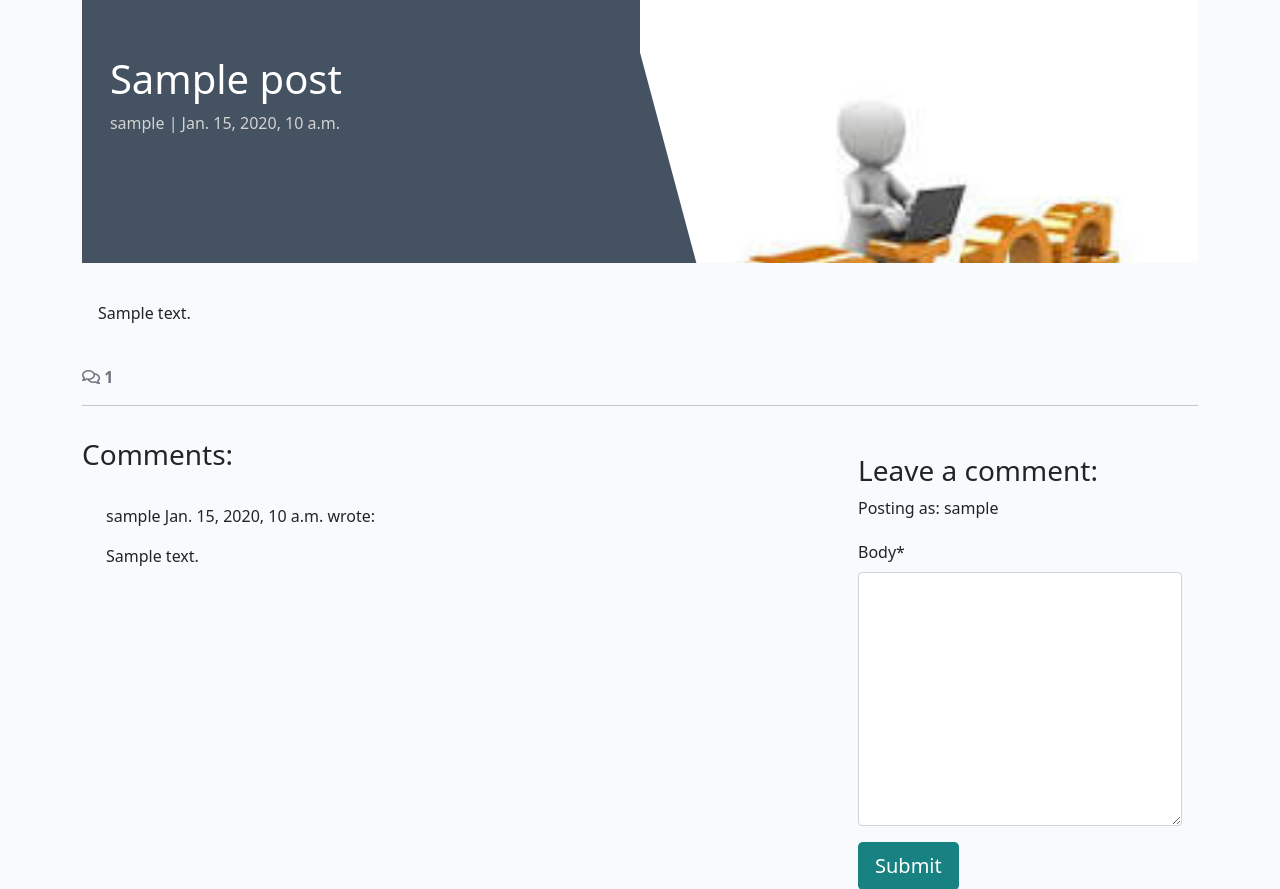
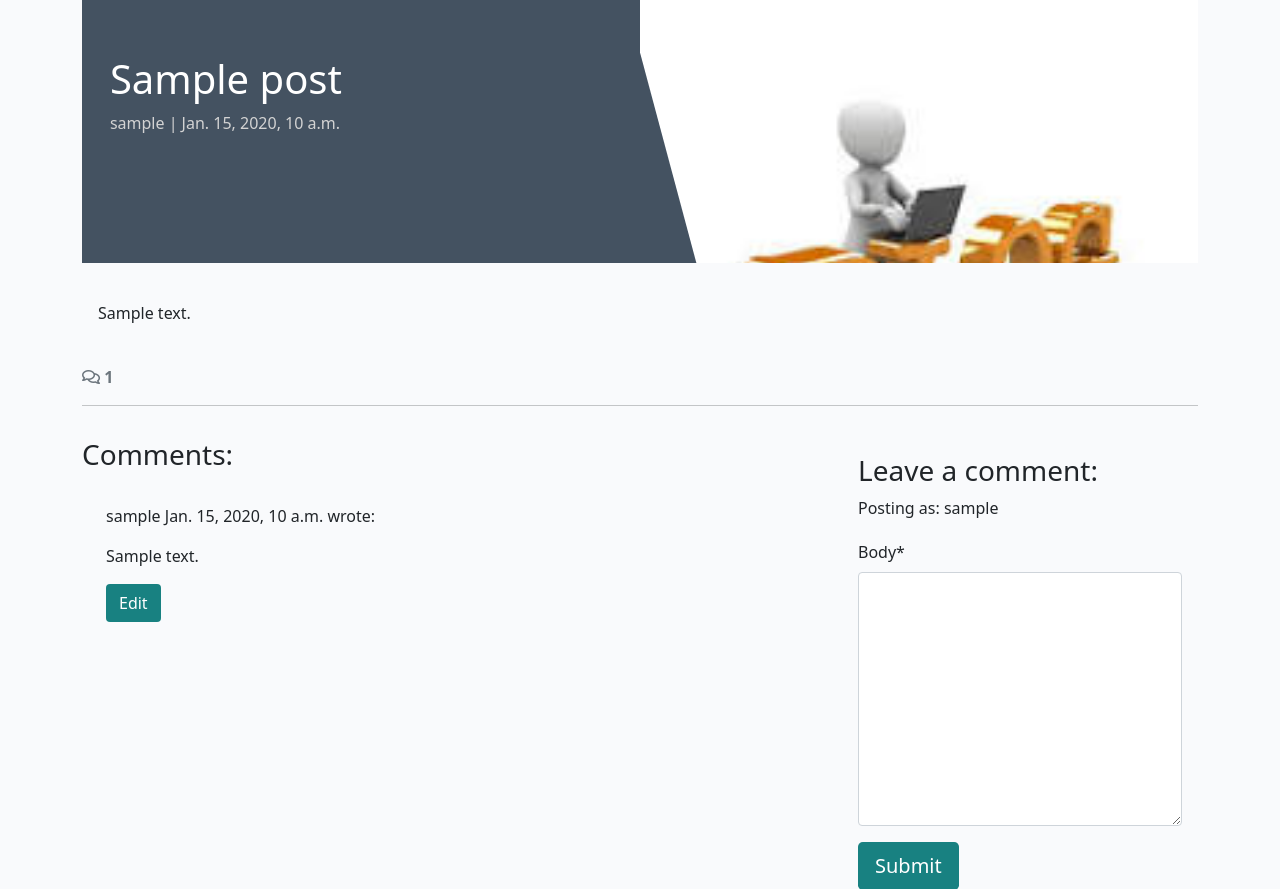
Before and after one commit to Milosson/Travel-Blog, a Django app: a page that uses blog/templates/base.html in a window 1280 px wide. Shown: the part 83-972 px from the top of the page. Run offline with Django 4.2, Linux system fonts and the light colour scheme; a user stored in the database is signed in; tables that the repository leaves empty hold one stand-in row (values such as "Sample post"); some libraries are stand-ins or nearby versions.

Commit message:
Add edit and delete functionality for comments with JavaScript integration and user permissions.

```diff
--- /dev/null
+++ b/blog/static/js/comments.js
@@ -0,0 +1,24 @@
+const editButtons = document.getElementsByClassName("btn-edit");
+const commentText = document.getElementById("id_body");
+const commentForm = document.getElementById("commentForm");
+const submitButton = document.getElementById("submitButton");
+
+/**
+* Initializes edit functionality for the provided edit buttons.
+*
+* For each button in the `editButtons` collection:
+* - Retrieves the associated comment's ID upon click.
+* - Fetches the content of the corresponding comment.
+* - Populates the `commentText` input/textarea with the comment's content for editing.
+* - Updates the submit button's text to "Update".
+* - Sets the form's action attribute to the `edit_comment/{commentId}` endpoint.
+*/
+for (let button of editButtons) {
+  button.addEventListener("click", (e) => {
+    let commentId = e.target.getAttribute("comment_id");
+    let commentContent = document.getElementById(`comment${commentId}`).innerText;
+    commentText.value = commentContent;
+    submitButton.innerText = "Update";
+    commentForm.setAttribute("action", `edit_comment/${commentId}`);
+  });
+}
--- a/blog/templates/base.html
+++ b/blog/templates/base.html
@@ -127,6 +127,10 @@
     <script src="https://cdn.jsdelivr.net/npm/bootstrap@5.0.1/dist/js/bootstrap.bundle.min.js"
         integrity="sha384-gtEjrD/SeCtmISkJkNUaaKMoLD0//ElJ19smozuHV6z3Iehds+3Ulb9Bn9Plx0x4" crossorigin="anonymous">
         </script>
+
+{% block extras %}
+{% endblock %}
+
 </body>
 
 </html>
--- a/blog/templates/blog/post_detail.html
+++ b/blog/templates/blog/post_detail.html
@@ -66,6 +66,10 @@
             This comment is awaiting approval
           </p>
           {% endif %}
+          {% if user.is_authenticated and comment.author == user %}
+          <button class="btn btn-edit"
+            comment_id="{{ comment.id }}">Edit</button>
+          {% endif %}
         </div>
         <!-- Our for loop ends here -->
         {% endfor %}
@@ -94,3 +98,7 @@
 </div>
 
 {% endblock content %}
+
+{% block extras %}
+<script src="{% static 'js/comments.js' %}"></script>
+{% endblock %}
--- a/blog/urls.py
+++ b/blog/urls.py
@@ -5,4 +5,6 @@ from django.urls import path
 urlpatterns = [
     path("", views.PostList.as_view(), name='home'),
     path('<slug:slug>/', views.post_detail, name='post_detail'),
+    path('<slug:slug>/edit_comment/<int:comment_id>',
+         views.comment_edit, name='comment_edit'),
 ]
--- a/blog/views.py
+++ b/blog/views.py
@@ -1,7 +1,8 @@
-from django.shortcuts import render, get_object_or_404
+from django.shortcuts import render, get_object_or_404, reverse
 from django.views import generic
 from django.contrib import messages
-from .models import Post
+from django.http import HttpResponseRedirect
+from .models import Post, Comment
 from .forms import CommentForm
 
 
@@ -56,3 +57,25 @@ def post_detail(request, slug):
         "comment_form": comment_form,
         },
     )
+
+def comment_edit(request, slug, comment_id):
+    """
+    view to edit comments
+    """
+    if request.method == "POST":
+
+        queryset = Post.objects.filter(status=1)
+        post = get_object_or_404(queryset, slug=slug)
+        comment = get_object_or_404(Comment, pk=comment_id)
+        comment_form = CommentForm(data=request.POST, instance=comment)
+
+        if comment_form.is_valid() and comment.author == request.user:
+            comment = comment_form.save(commit=False)
+            comment.post = post
+            comment.approved = False
+            comment.save()
+            messages.add_message(request, messages.SUCCESS, 'Comment Updated!')
+        else:
+            messages.add_message(request, messages.ERROR, 'Error updating comment!')
+
+    return HttpResponseRedirect(reverse('post_detail', args=[slug]))
```
